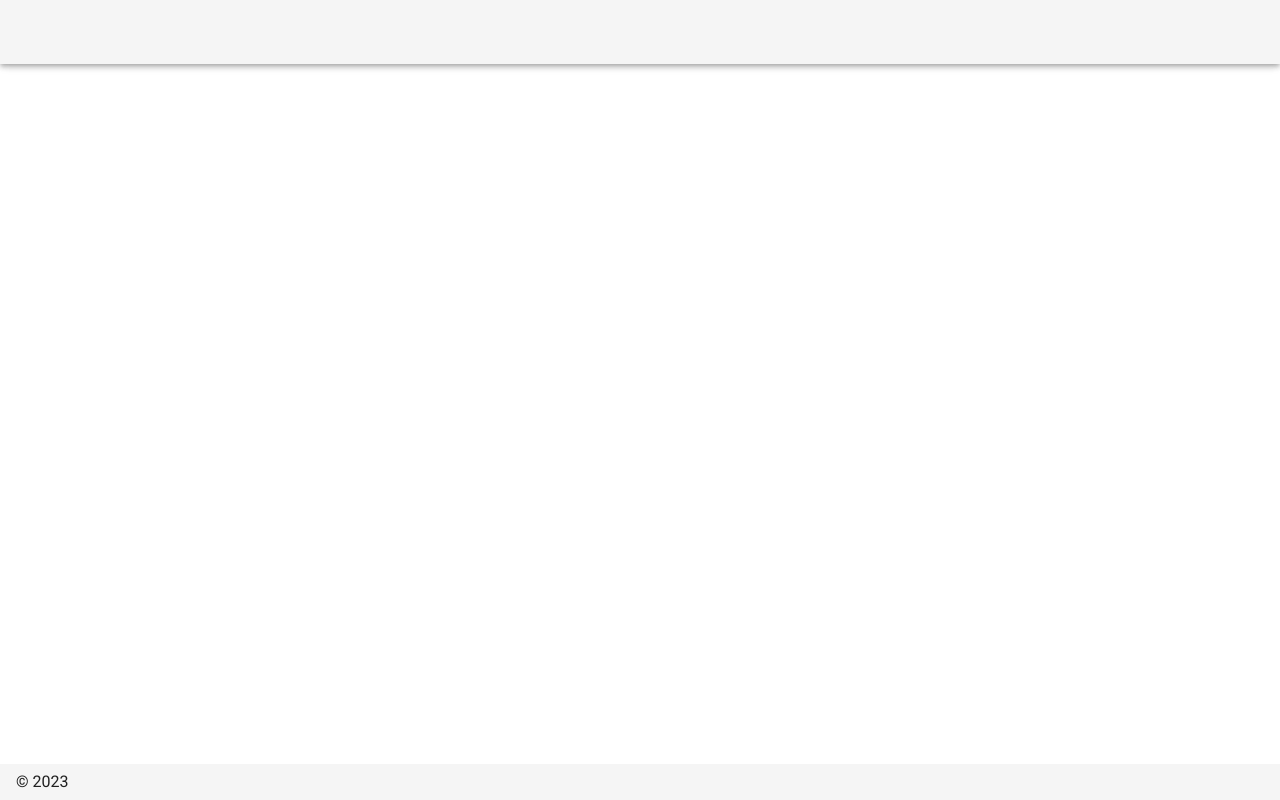
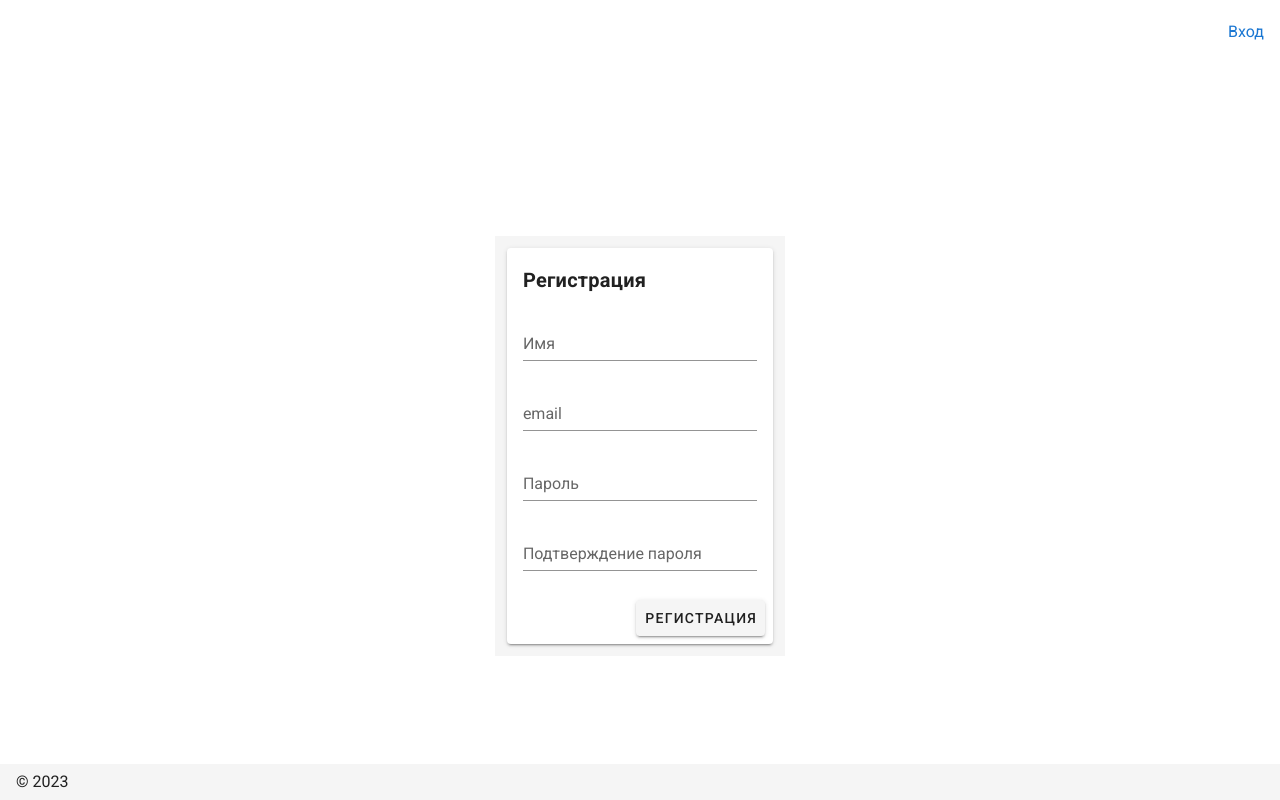
Before and after one commit to zeusfly-spb/itflot-test, a Nuxt app in the folder front/: page /register in a window 1280 px wide. Before the commit this address had no page. Built offline with nearby package versions, Linux system fonts and the light colour scheme; no server answers.

Commit message:
Creating advert features

```diff
--- a/front/layouts/default.vue
+++ b/front/layouts/default.vue
@@ -1,86 +1,41 @@
 <template>
-  <v-app :dark="false" light>
-<!--    <v-navigation-drawer-->
-<!--      v-model="drawer"-->
-<!--      :mini-variant="miniVariant"-->
-<!--      :clipped="clipped"-->
-<!--      fixed-->
-<!--      app-->
-<!--    >-->
-<!--      <v-list>-->
-<!--        <v-list-item-->
-<!--          v-for="(item, i) in items"-->
-<!--          :key="i"-->
-<!--          :to="item.to"-->
-<!--          router-->
-<!--          exact-->
-<!--        >-->
-<!--          <v-list-item-action>-->
-<!--            <v-icon>{{ item.icon }}</v-icon>-->
-<!--          </v-list-item-action>-->
-<!--          <v-list-item-content>-->
-<!--            <v-list-item-title>{{ item.title }}</v-list-item-title>-->
-<!--          </v-list-item-content>-->
-<!--        </v-list-item>-->
-<!--      </v-list>-->
-<!--    </v-navigation-drawer>-->
+  <v-app>
       <v-app-bar
-      :clipped-left="clipped"
+        :flat="true"
+        color="white"
         fixed
         app
       >
-<!--      <v-app-bar-nav-icon @click.stop="drawer = !drawer" />-->
-<!--      <v-btn-->
-<!--        icon-->
-<!--        @click.stop="miniVariant = !miniVariant"-->
-<!--      >-->
-<!--        <v-icon>mdi-{{ `chevron-${miniVariant ? 'right' : 'left'}` }}</v-icon>-->
-<!--      </v-btn>-->
-<!--      <v-btn-->
-<!--        icon-->
-<!--        @click.stop="clipped = !clipped"-->
-<!--      >-->
-<!--        <v-icon>mdi-application</v-icon>-->
-<!--      </v-btn>-->
-<!--      <v-btn-->
-<!--        icon-->
-<!--        @click.stop="fixed = !fixed"-->
-<!--      >-->
-<!--        <v-icon>mdi-minus</v-icon>-->
-<!--      </v-btn>-->
-<!--      <v-toolbar-title>{{ title }}</v-toolbar-title>-->
-<!--      <v-spacer />-->
-<!--      <v-btn-->
-<!--        icon-->
-<!--        @click.stop="rightDrawer = !rightDrawer"-->
-<!--      >-->
-<!--        <v-icon>mdi-menu</v-icon>-->
-<!--      </v-btn>-->
+        <v-spacer/>
+        <div
+          v-if="!$auth.loggedIn"
+        >
+          <NuxtLink
+            to="/register"
+            v-if="$route.name !== 'register'"
+          >
+            Регистрация
+          </NuxtLink>
+          <NuxtLink
+            to="/login"
+            v-if="$route.name !== 'login'"
+          >
+            Вход
+          </NuxtLink>
+        </div>
+        <v-btn
+          v-else
+          @click="$auth.logout()"
+        >
+          Выход
+        </v-btn>
       </v-app-bar>
       <v-main>
         <v-container>
           <Nuxt />
         </v-container>
       </v-main>
-<!--    <v-navigation-drawer-->
-<!--      v-model="rightDrawer"-->
-<!--      :right="right"-->
-<!--      temporary-->
-<!--      fixed-->
-<!--    >-->
-<!--      <v-list>-->
-<!--        <v-list-item @click.native="right = !right">-->
-<!--          <v-list-item-action>-->
-<!--            <v-icon light>-->
-<!--              mdi-repeat-->
-<!--            </v-icon>-->
-<!--          </v-list-item-action>-->
-<!--          <v-list-item-title>Switch drawer (click me)</v-list-item-title>-->
-<!--        </v-list-item>-->
-<!--      </v-list>-->
-<!--    </v-navigation-drawer>-->
       <v-footer
-      :absolute="!fixed"
         app
       >
         <span>&copy; {{ new Date().getFullYear() }}</span>
@@ -91,28 +46,10 @@
 <script>
 export default {
   name: 'DefaultLayout',
-  data () {
-    return {
-      clipped: false,
-      drawer: false,
-      fixed: false,
-      items: [
-        {
-          icon: 'mdi-apps',
-          title: 'Welcome',
-          to: '/'
-        },
-        {
-          icon: 'mdi-chart-bubble',
-          title: 'Inspire',
-          to: '/inspire'
-        }
-      ],
-      miniVariant: false,
-      right: true,
-      rightDrawer: false,
-      title: ''
-    }
-  }
 }
 </script>
+<style>
+a {
+  text-decoration: none;
+}
+</style>
--- a/front/nuxt.config.js
+++ b/front/nuxt.config.js
@@ -71,6 +71,12 @@ export default {
           user: { url: '/api/details', method: 'get' }
         }
       }
+    },
+    redirect: {
+      login: '/login',
+      logout: '/login',
+      callback: '/login',
+      home: '/'
     }
   },
 
--- a/front/pages/index.vue
+++ b/front/pages/index.vue
@@ -78,6 +78,7 @@
 
 <script>
 export default {
-  name: 'IndexPage'
+  name: 'IndexPage',
+  middleware: 'auth'
 }
 </script>
--- a/front/pages/login.vue
+++ b/front/pages/login.vue
@@ -1,18 +1,39 @@
 <template>
   <div>
-    <form @submit.prevent="userLogin">
-      <div>
-        <label>Username</label>
-        <input type="text" v-model="login.email" />
-      </div>
-      <div>
-        <label>Password</label>
-        <input type="text" v-model="login.password" />
-      </div>
-      <div>
-        <button type="submit">Submit</button>
-      </div>
-    </form>
+    <div style="height: 15em"></div>
+    <v-layout align-center justify-center>
+    <v-flex xs12 md3 class="grey lighten-4">
+      <v-container class="text-xs-center">
+        <v-card>
+          <v-card-title primary-title>
+            <h4>Вход</h4>
+          </v-card-title>
+            <v-text-field
+              label="email"
+              class="mr-4 ml-4"
+              v-model="login.email"
+              @keyup.enter="userLogin"
+            />
+            <v-text-field
+              class="mr-4 ml-4"
+              label="Пароль"
+              type="password"
+              v-model="login.password"
+              @keyup.enter="userLogin"
+            />
+            <v-card-actions>
+              <v-spacer/>
+              <v-btn
+                primary
+                @click="userLogin"
+              >
+                ВХОД
+              </v-btn>
+            </v-card-actions>
+        </v-card>
+      </v-container>
+    </v-flex>
+    </v-layout>
   </div>
 </template>
 
--- /dev/null
+++ b/front/pages/register.vue
@@ -0,0 +1,75 @@
+<template>
+  <div>
+    <div style="height: 10em"></div>
+    <v-layout align-center justify-center>
+    <v-flex xs12 md3 class="grey lighten-4">
+      <v-container class="text-xs-center">
+        <v-card>
+          <v-card-title primary-title>
+            <h4>Регистрация</h4>
+          </v-card-title>
+            <v-text-field
+              label="Имя"
+              class="mr-4 ml-4"
+              v-model="register.name"
+            />
+            <v-text-field
+              label="email"
+              class="mr-4 ml-4"
+              v-model="register.email"
+            ></v-text-field>
+            <v-text-field
+              class="mr-4 ml-4"
+              label="Пароль"
+              type="password"
+              v-model="register.password"
+            />
+            <v-text-field
+              class="mr-4 ml-4"
+              label="Подтверждение пароля"
+              type="password"
+              v-model="register.password_confirmation"
+            />
+            <v-card-actions>
+              <v-spacer/>
+              <v-btn
+                @click="userRegister"
+              >
+                Регистрация
+              </v-btn>
+            </v-card-actions>
+
+        </v-card>
+      </v-container>
+    </v-flex>
+    </v-layout>
+  </div>
+</template>
+
+<script>
+export default {
+  name: 'RegisterPage',
+  data: () =>({
+    register: {
+      name: '',
+      email: '',
+      password: '',
+      password_confirmation: '',
+    }
+  }),
+  methods: {
+    async userRegister() {
+      try {
+        await this.$axios.$post('/api/register', { ...this.register });
+        this.$router.push('/login')
+      } catch (e) {
+        console.log(e);
+      }
+    }
+  }
+}
+</script>
+
+<style scoped>
+
+</style>
```
Also changed, not shown: 2 other files (tests, documents, lock files or other folders). Lines whose indentation alone changed are shown as unchanged.
